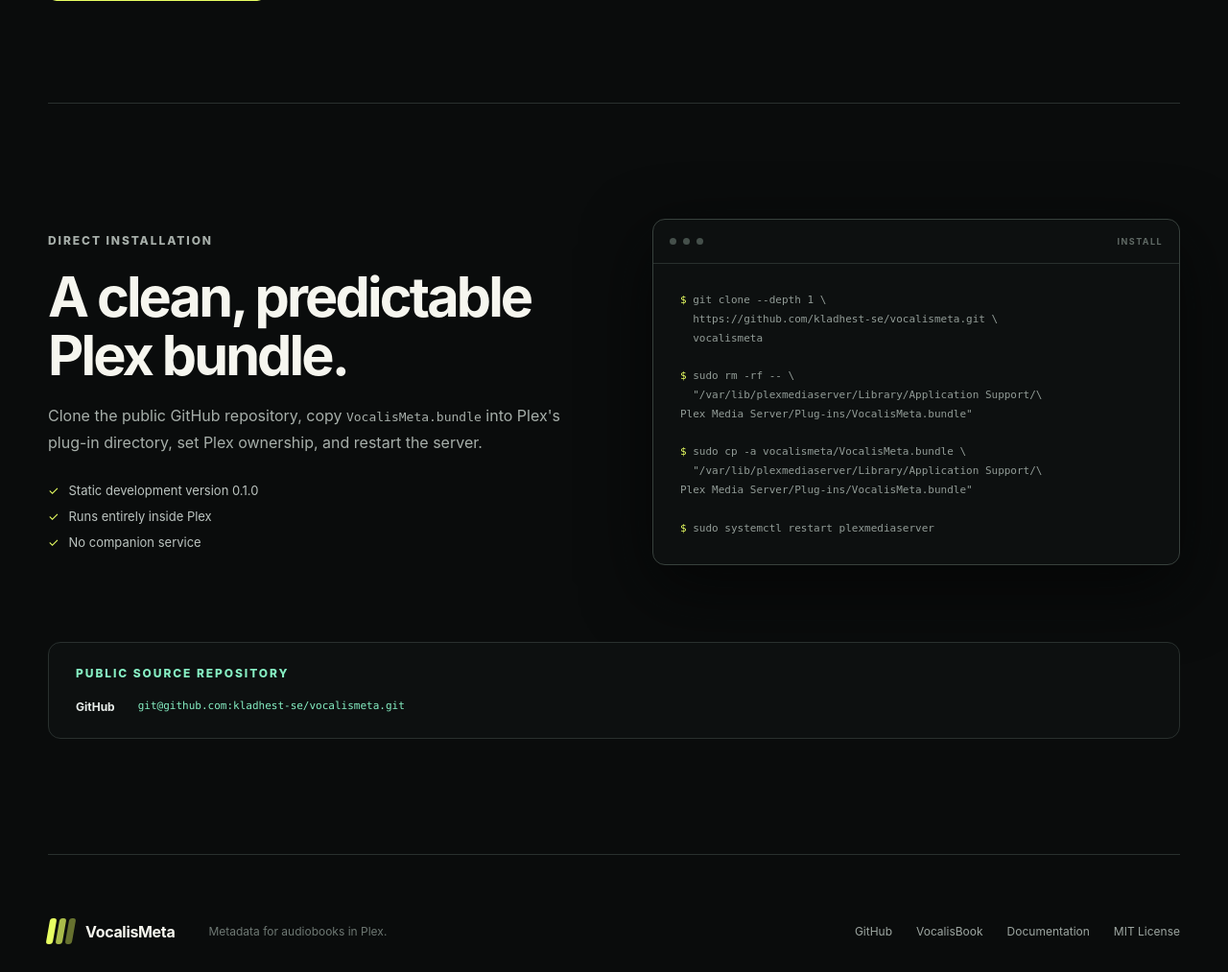
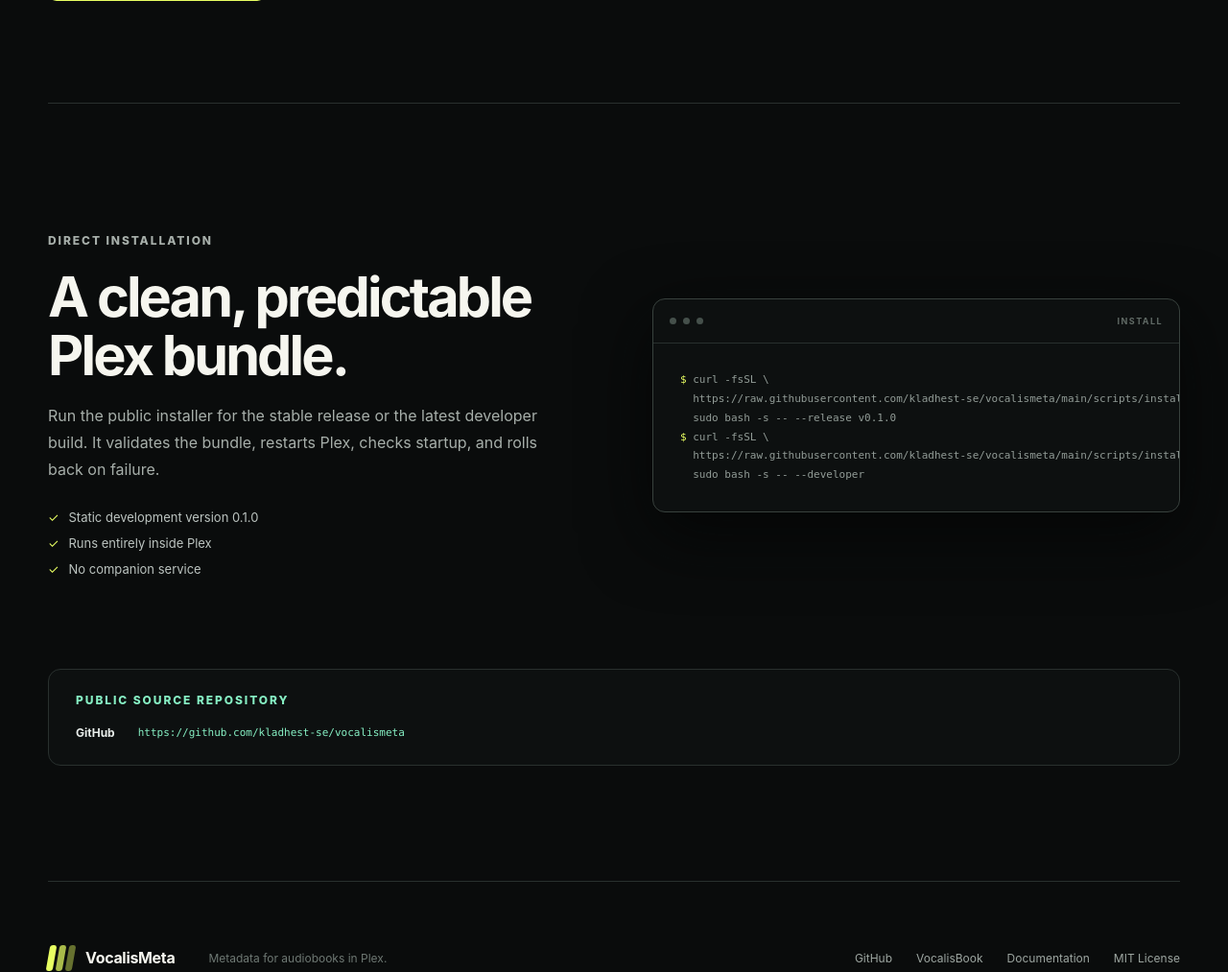
Before and after one commit to kladhest-se/vocalismeta, a PHP site: page / in a window 1280 px wide. Shown: the part 3066-4079 px from the top of the page at 96% size. Before the commit the page ends 4050 px from the top, so only its background shows below. Run offline with PHP 8.4, Linux system fonts and the light colour scheme.

Commit message:
Publish VocalisMeta 0.1.0

```diff
--- a/VocalisMeta.bundle/Contents/DefaultPrefs.json
+++ b/VocalisMeta.bundle/Contents/DefaultPrefs.json
@@ -104,13 +104,13 @@
     "id": "store_work_identity_as_mood",
     "label": "Store Open Library Work-ID Mood for Contract v2 audiobook players",
     "type": "bool",
-    "default": "false"
+    "default": "true"
   },
   {
     "id": "store_extended_player_metadata",
     "label": "Store Contract v3 contributor, publication, production, and rating Moods",
     "type": "bool",
-    "default": "false"
+    "default": "true"
   },
   {
     "id": "embedded_series_fallback",
--- a/client-contract/metadata-contract-v2.json
+++ b/client-contract/metadata-contract-v2.json
@@ -2,13 +2,13 @@
   "contract": "VocalisMeta Work Identity Contract",
   "contract_version": 2,
   "status": "stable",
-  "compatibility": "additive_opt_in",
+  "compatibility": "additive_configurable",
   "extends": "metadata-contract-v1.json",
   "bundle_version": "0.1.0",
   "plex": {
     "storage_field": "Mood",
     "preference": "store_work_identity_as_mood",
-    "default_enabled": false
+    "default_enabled": true
   },
   "work_identity": {
     "mood_prefix": "Work-ID: ",
--- a/client-contract/metadata-contract-v3.json
+++ b/client-contract/metadata-contract-v3.json
@@ -2,13 +2,13 @@
   "contract": "VocalisMeta Extended Player Metadata Contract",
   "contract_version": 3,
   "status": "stable",
-  "compatibility": "additive_opt_in",
+  "compatibility": "additive_configurable",
   "extends": "metadata-contract-v2.json",
   "bundle_version": "0.1.0",
   "plex": {
     "storage_field": "Mood",
     "preference": "store_extended_player_metadata",
-    "default_enabled": false,
+    "default_enabled": true,
     "player_provider_access_required": false
   },
   "reserved_mood_namespaces": [
--- a/public-web/index.php
+++ b/public-web/index.php
@@ -11,8 +11,7 @@ $project = [
     'name' => 'VocalisMeta',
     'version' => '0.1.0',
     'github_web' => 'https://github.com/kladhest-se/vocalismeta',
-    'github_git' => 'git@github.com:kladhest-se/vocalismeta.git',
-    'github_clone' => 'https://github.com/kladhest-se/vocalismeta.git',
+    'installer' => 'https://raw.githubusercontent.com/kladhest-se/vocalismeta/main/scripts/install-on-plex.sh',
     'player_web' => 'https://vocalisbook.kladhest.se',
 ];
 
@@ -152,29 +151,23 @@ function e(string $value): string
     <div class="install-copy">
       <p class="section-label">Direct installation</p>
       <h2>A clean, predictable Plex bundle.</h2>
-      <p>Clone the public GitHub repository, copy <code>VocalisMeta.bundle</code> into Plex's plug-in directory, set Plex ownership, and restart the server.</p>
+      <p>Run the public installer for the stable release or the latest developer build. It validates the bundle, restarts Plex, checks startup, and rolls back on failure.</p>
       <ul><li>Static development version <?= e($project['version']) ?></li><li>Runs entirely inside Plex</li><li>No companion service</li></ul>
     </div>
     <div class="terminal">
       <div class="terminal-top"><span></span><span></span><span></span><b>INSTALL</b></div>
-      <pre><code><span>$</span> git clone --depth 1 \
-  <?= e($project['github_clone']) ?> \
-  vocalismeta
+      <pre><code><span>$</span> curl -fsSL \
+  <?= e($project['installer']) ?> | \
+  sudo bash -s -- --release v<?= e($project['version']) ?>
 
-<span>$</span> sudo rm -rf -- \
-  "/var/lib/plexmediaserver/Library/Application Support/\
-Plex Media Server/Plug-ins/VocalisMeta.bundle"
-
-<span>$</span> sudo cp -a vocalismeta/VocalisMeta.bundle \
-  "/var/lib/plexmediaserver/Library/Application Support/\
-Plex Media Server/Plug-ins/VocalisMeta.bundle"
-
-<span>$</span> sudo systemctl restart plexmediaserver</code></pre>
+<span>$</span> curl -fsSL \
+  <?= e($project['installer']) ?> | \
+  sudo bash -s -- --developer</code></pre>
     </div>
     <div class="repository-card">
       <p class="section-label">Public source repository</p>
       <strong>GitHub</strong>
-      <code><?= e($project['github_git']) ?></code>
+      <code><?= e($project['github_web']) ?></code>
     </div>
   </section>
 
```
Also changed, not shown: CLIENT_INTEGRATION.md (+8 -6 lines), CHANGELOG.md, README.md, client-contract/README.md, 2 other files.
